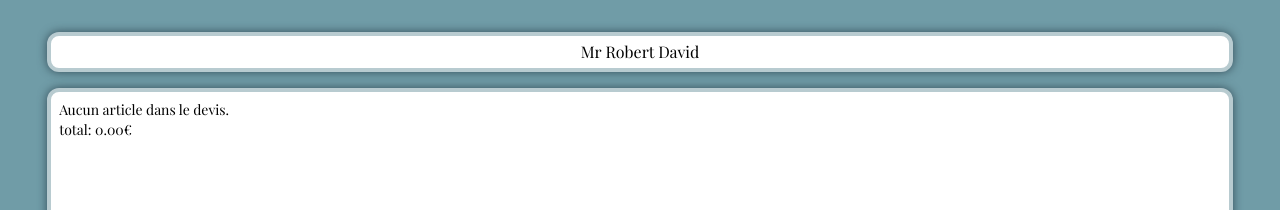
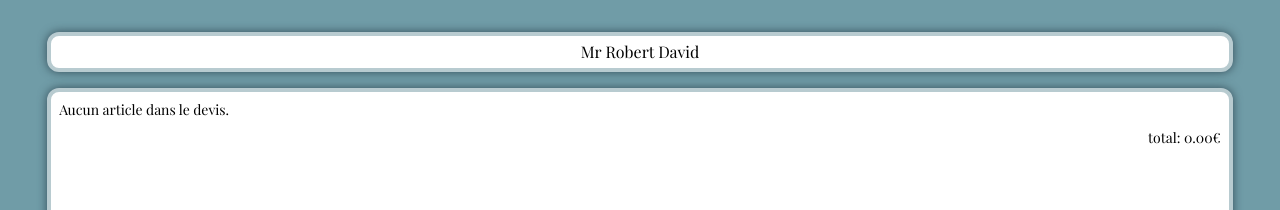
Before and after one commit to JordanSerafini/SLI-Form-V1, a React (Vite) app: page /devis-detail in a window 1280 px wide. Shown: the top 210 px of the page. Built offline with nearby package versions, Linux system fonts and the light colour scheme; sample sign-in values are in the browser's storage.

Commit message:
:construction: add search item for select in devispage

```diff
--- a/src/components/Page/Devis/devisDetail.jsx
+++ b/src/components/Page/Devis/devisDetail.jsx
@@ -55,14 +55,14 @@ function DevisDetail() {
         ) : (
           <p>Aucun article dans le devis.</p>
         )}
-        <div>total: {total.toFixed(2)}€</div>
+        <div className="self-end pt-2">total: {total.toFixed(2)}€</div>
       </div>
       <div className="flex flex-col items-center">
       <input
         type="text"
         placeholder="Rechercher un article"
         value={searchInput}
-        onChange={(e) => setSearchInput(e.target.value)} // Mettre à jour la valeur de recherche
+        onChange={(e) => setSearchInput(e.target.value)}
         className="mt-2 mb-2 p-2 w-6/10"
       />
       <select className="mt-2 w-6/10" value={selectedItem} onChange={(e) => setSelectedItem(e.target.value)}>
```
